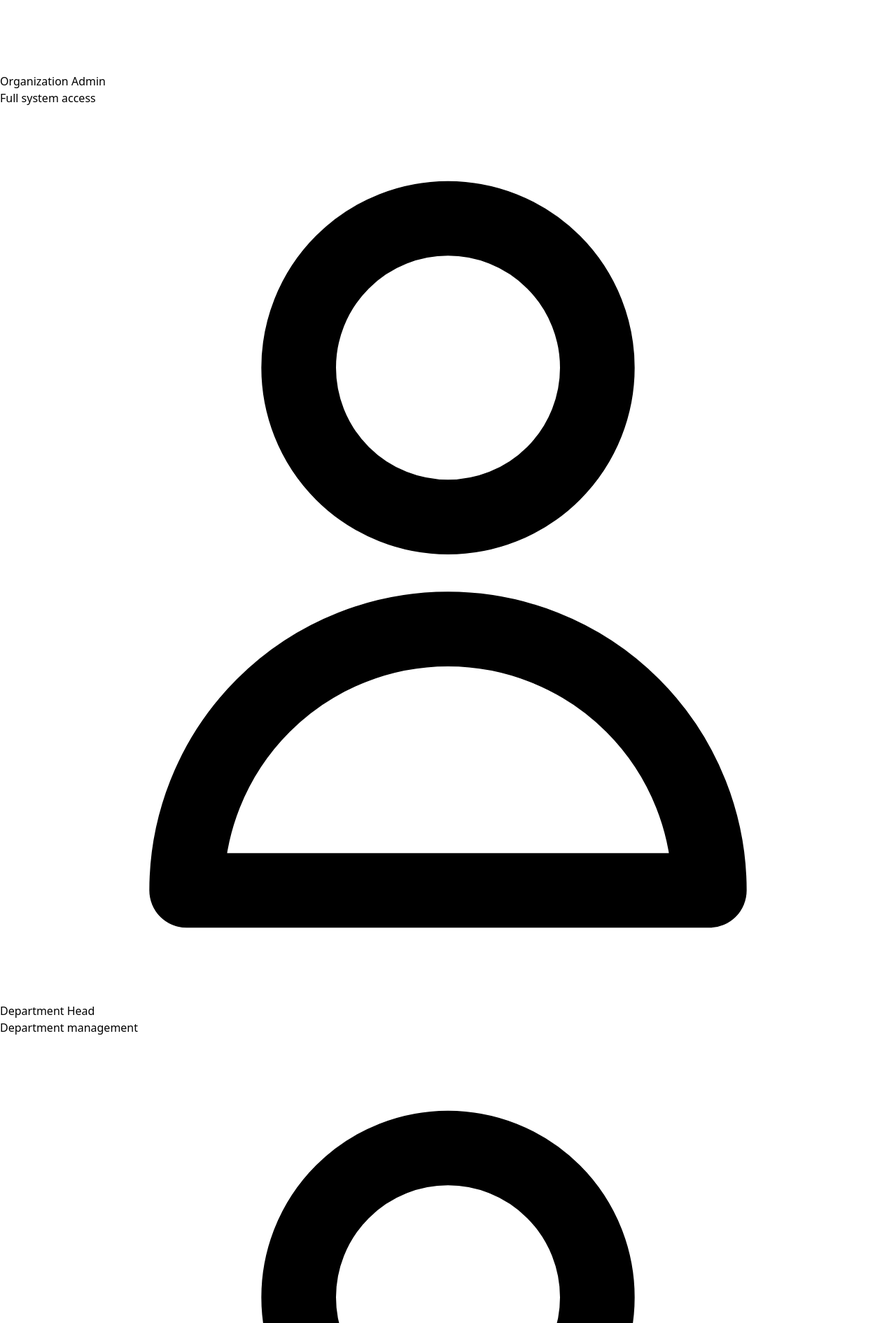
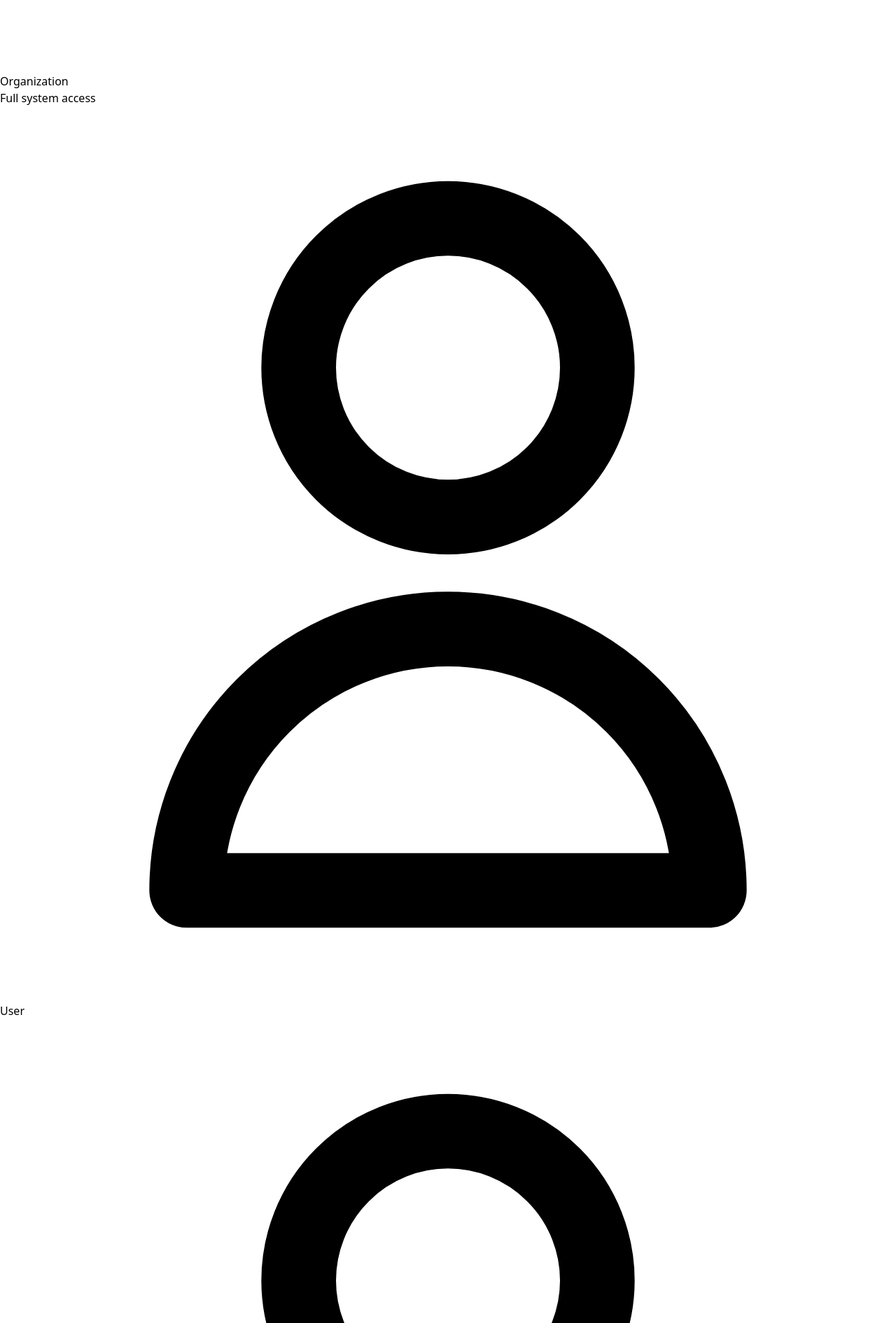
Before and after one commit to vinudasenith/ai-workflow-platform-frontend, a React (Vite) app: page / in a window 1280 px wide. Shown: the part 1290-3180 px from the top of the page at 70% size. Built offline with nearby package versions, Linux system fonts and the light colour scheme.

Commit message:
remove unwanted drop down sections✔️

```diff
--- a/src/components/header.jsx
+++ b/src/components/header.jsx
@@ -39,7 +39,7 @@ export default function Header() {
                                             </svg>
                                         </span>
                                         <div>
-                                            <div className="font-medium">Organization Admin</div>
+                                            <div className="font-medium">Organization</div>
                                             <div className="text-xs text-gray-500 mt-1">Full system access</div>
                                         </div>
                                     </a>
@@ -50,32 +50,20 @@ export default function Header() {
                                             </svg>
                                         </span>
                                         <div>
-                                            <div className="font-medium">Department Head</div>
-                                            <div className="text-xs text-gray-500 mt-1">Department management</div>
+                                            <div className="font-medium">User</div>
                                         </div>
                                     </a>
-                                    <a href="/ulogin" className=" px-4 py-3 text-gray-700 hover:bg-indigo-50 hover:text-indigo-600 transition-colors duration-150 flex items-center">
+                                    <a href="/alogin" className=" px-4 py-3 text-gray-700 hover:bg-indigo-50 hover:text-indigo-600 transition-colors duration-150 flex items-center">
                                         <span className="bg-indigo-100 text-indigo-600 p-2 rounded mr-3">
                                             <svg className="w-5 h-5" fill="none" stroke="currentColor" viewBox="0 0 24 24">
                                                 <path strokeLinecap="round" strokeLinejoin="round" strokeWidth="2" d="M16 7a4 4 0 11-8 0 4 4 0 018 0zM12 14a7 7 0 00-7 7h14a7 7 0 00-7-7z" />
                                             </svg>
                                         </span>
                                         <div>
-                                            <div className="font-medium">Officer</div>
-                                            <div className="text-xs text-gray-500 mt-1">Task management</div>
+                                            <div className="font-medium">Super admin</div>
                                         </div>
                                     </a>
-                                    <a href="/ulogin" className="px-4 py-3 text-gray-700 hover:bg-indigo-50 hover:text-indigo-600 transition-colors duration-150 flex items-center">
-                                        <span className="bg-indigo-100 text-indigo-600 p-2 rounded mr-3">
-                                            <svg className="w-5 h-5" fill="none" stroke="currentColor" viewBox="0 0 24 24">
-                                                <path strokeLinecap="round" strokeLinejoin="round" strokeWidth="2" d="M16 7a4 4 0 11-8 0 4 4 0 018 0zM12 14a7 7 0 00-7 7h14a7 7 0 00-7-7z" />
-                                            </svg>
-                                        </span>
-                                        <div>
-                                            <div className="font-medium">Student/User</div>
-                                            <div className="text-xs text-gray-500 mt-1">Submit requests</div>
-                                        </div>
-                                    </a>
+
                                 </div>
                             </div>
                         </div>
```
